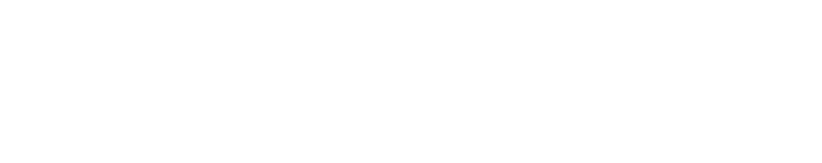
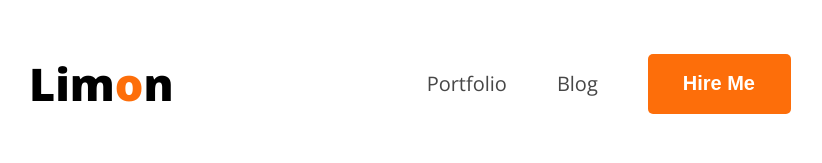
Before and after one commit to limonreza/web-dev-portfolio, a plain HTML site: page index.html in a window 1280 px wide. Shown: the whole page, without its empty margins (205-1027 px from the left). Drawn offline with nearby package versions, Linux system fonts and the light colour scheme.

Commit message:
header style

```diff
--- a/index.html
+++ b/index.html
@@ -4,10 +4,21 @@
     <meta charset="UTF-8">
     <meta name="viewport" content="width=device-width, initial-scale=1.0">
     <title>Web Developer Portfolio</title>
+    <link rel="preconnect" href="https://fonts.googleapis.com">
+    <link rel="preconnect" href="https://fonts.gstatic.com" crossorigin>
+    <link href="https://fonts.googleapis.com/css2?family=Open+Sans:ital,wght@0,300..800;1,300..800&family=Poppins:ital,wght@0,100;0,200;0,300;0,400;0,500;0,600;0,700;0,800;0,900;1,100;1,200;1,300;1,400;1,500;1,600;1,700;1,800;1,900&display=swap" rel="stylesheet">
+    <link rel="stylesheet" href="styles/portfolio.css">
 </head>
-<body>
+<body class="open-sans-normal">
     <header>
-
+        <nav>
+            <h3 class="nav-title">Lim<span class="text-primary">o</span>n</h3>
+            <ul>
+                <li><a class="dark-2" href="">Portfolio</a></li>
+                <li><a class="dark-2" href="">Blog</a></li>
+                <li><a class="dark-2" href=""><button class="btn-primary">Hire Me</button></a></li>
+            </ul>
+        </nav>
     </header>
     <main>
 
--- /dev/null
+++ b/styles/portfolio.css
@@ -0,0 +1,67 @@
+.open-sans-normal {
+  font-family: "Open Sans", serif;
+  font-optical-sizing: auto;
+  font-style: normal;
+  font-variation-settings:
+    "wdth" 100;
+}
+
+
+/* shared style */
+.text-primary{
+    color: #fd6e0a;
+}
+
+
+/* nav styles */
+nav{
+    display: flex;
+    align-items: center;
+    justify-content: space-between;
+    margin: 0px 226px 230px;
+}
+
+
+.nav-title{
+    font-weight: 800;
+    font-size: 45px;
+}
+
+
+nav ul li{
+    list-style: none;
+    margin-right: 50px;
+}
+
+
+/* display flex Parents */
+nav ul{
+    display: flex;
+    align-items: center;
+}
+
+
+/* ancor style */
+nav li a{
+    text-decoration: none;
+    font-size: 20px;
+}
+
+
+/* font color */
+.dark-2{
+    color: #474747
+}
+
+
+/* button style */
+.btn-primary{
+    background-color: #fd6e0a;
+    font-weight: bold;
+    font-size: 20px;
+    color: white;
+    padding: 18px 36px 19px 35px;
+    border-radius: 5px;
+    border: none;
+
+}
```
